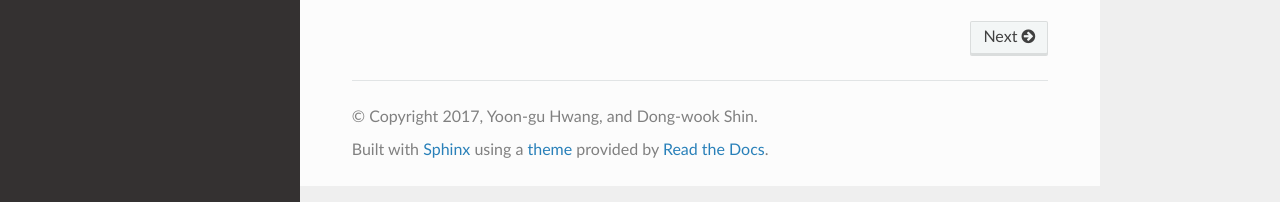
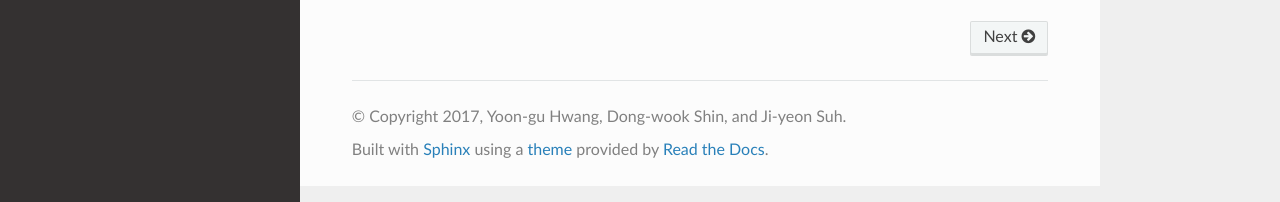
Before and after one commit to yoon-gu/mozart-pub, a Sphinx documentation site: the page built from docs/index.rst, in a window 1280 px wide. Shown: the part 695-897 px from the top of the page. Built offline with Sphinx 7.4.7 and the Read the Docs theme 2.0.0, drawn with Linux system fonts in a browser that asks for light colours.

Commit message:
Revert "authorship update"
This reverts commit c3a4bdf2475fe8f6376da724cb860e9b2699183b.

```diff
--- a/docs/conf.py
+++ b/docs/conf.py
@@ -52,8 +52,8 @@ master_doc = 'index'
 
 # General information about the project.
 project = u'Mozart'
-copyright = u'2017, Yoon-gu Hwang, and Dong-wook Shin'
-author = u'Yoon-gu Hwang, and Dong-wook Shin'
+copyright = u'2017, Yoon-gu Hwang, Dong-wook Shin, and Ji-yeon Suh'
+author = u'Yoon-gu Hwang, Dong-wook Shin, and Ji-yeon Suh'
 
 # The version info for the project you're documenting, acts as replacement for
 # |version| and |release|, also used in various other places throughout the
--- a/mozart/__init__.py
+++ b/mozart/__init__.py
@@ -28,7 +28,7 @@ resuming unindented text.
 """
 __author__ = ("Yoon-gu Hwang <yz0624@gmail.com>",
 	"Dong-Wook Shin <dwshin.yonsei@gmail.com>",
-	)
+	"Ji-Yeon Suh <suh91919@gmail.com>")
 
 # __all__ = ["greeting", "sample"]
 # from .poisson import *
```
Also changed, not shown: 1 other file.
